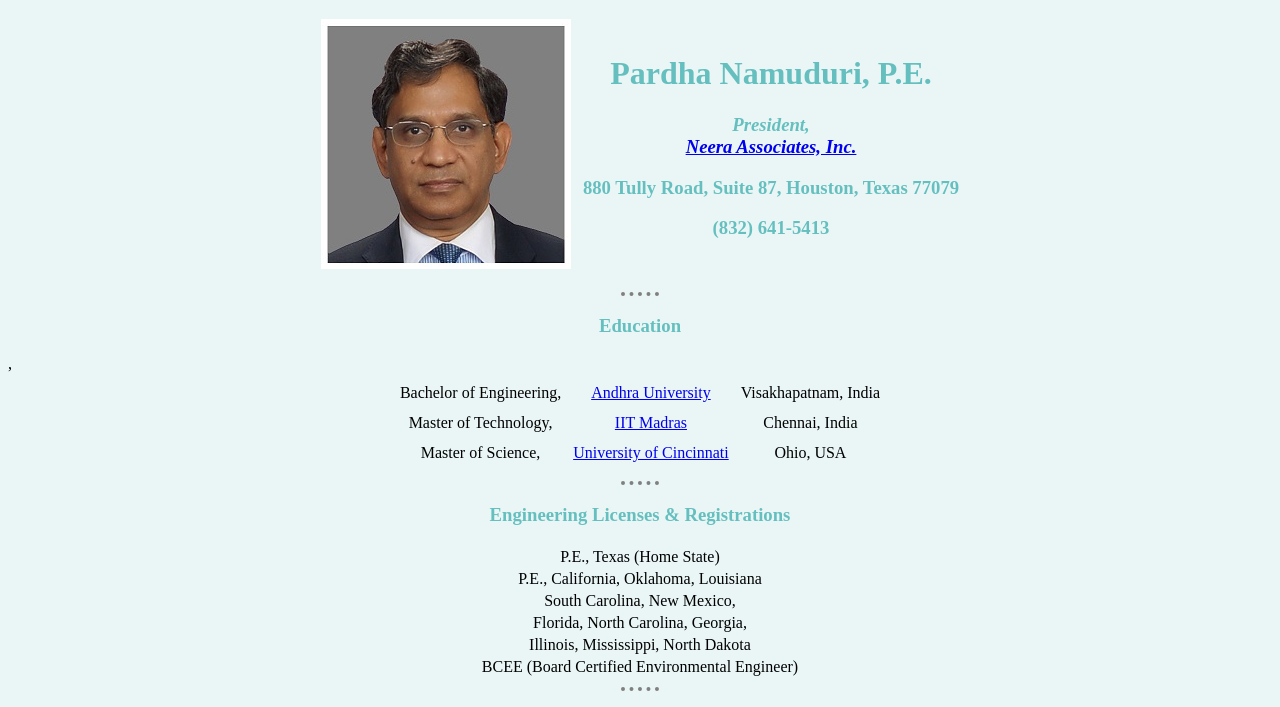
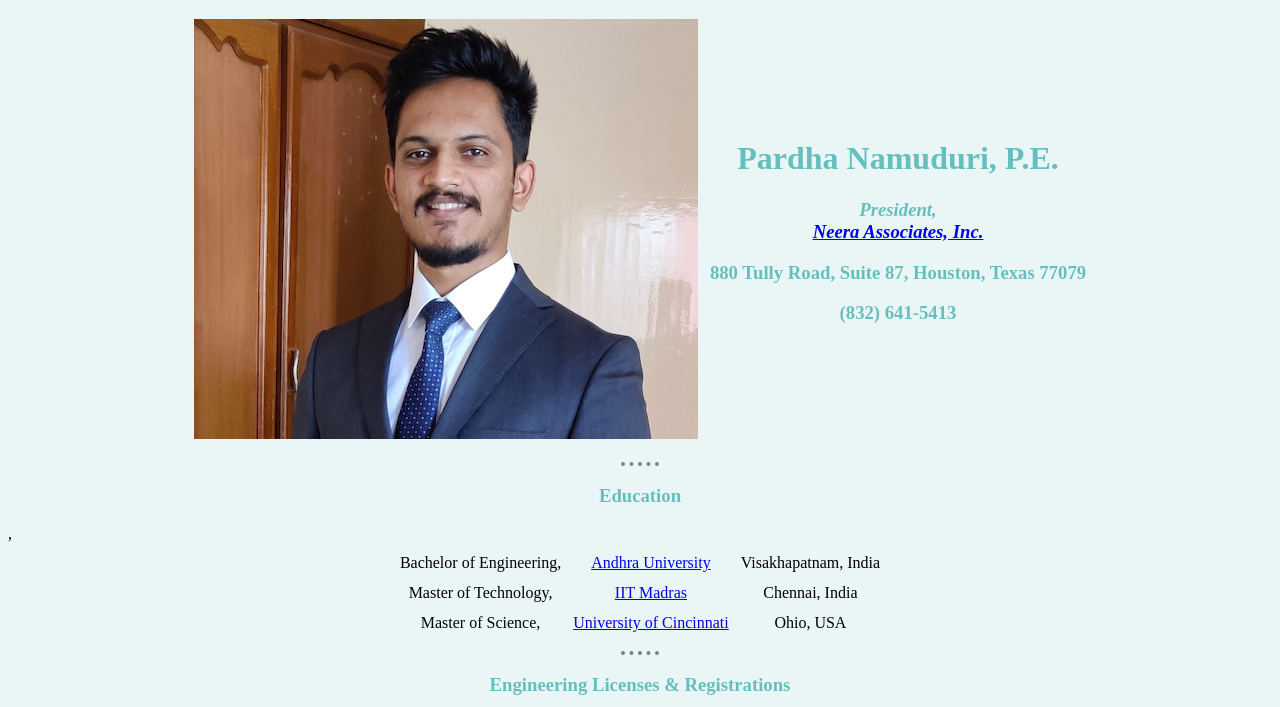
Before and after one commit to sagargpatel11/Test, a plain HTML site: page index.html in a window 1280 px wide. Shown: the top 707 px of the page. Drawn offline with Linux system fonts and the light colour scheme.

Commit message:
index.html

```diff
--- a/index.html
+++ b/index.html
@@ -9,7 +9,7 @@
 <body>
     <table cellspacing="10"
       <tr>
-        <td><img src="images/Pardha's face 1A.jpg" alt="Featured Engineer Photo"></td>
+        <td><img src="images/profile.jpg" alt="Featured Engineer Photo"></td>
         <td>    <h1>Pardha Namuduri, P.E.</h1>
               <h3><em>President, <strong><a href="http://www.neeraengineers.com"><br>Neera
                  Associates, Inc.</a></em><h3>
```
